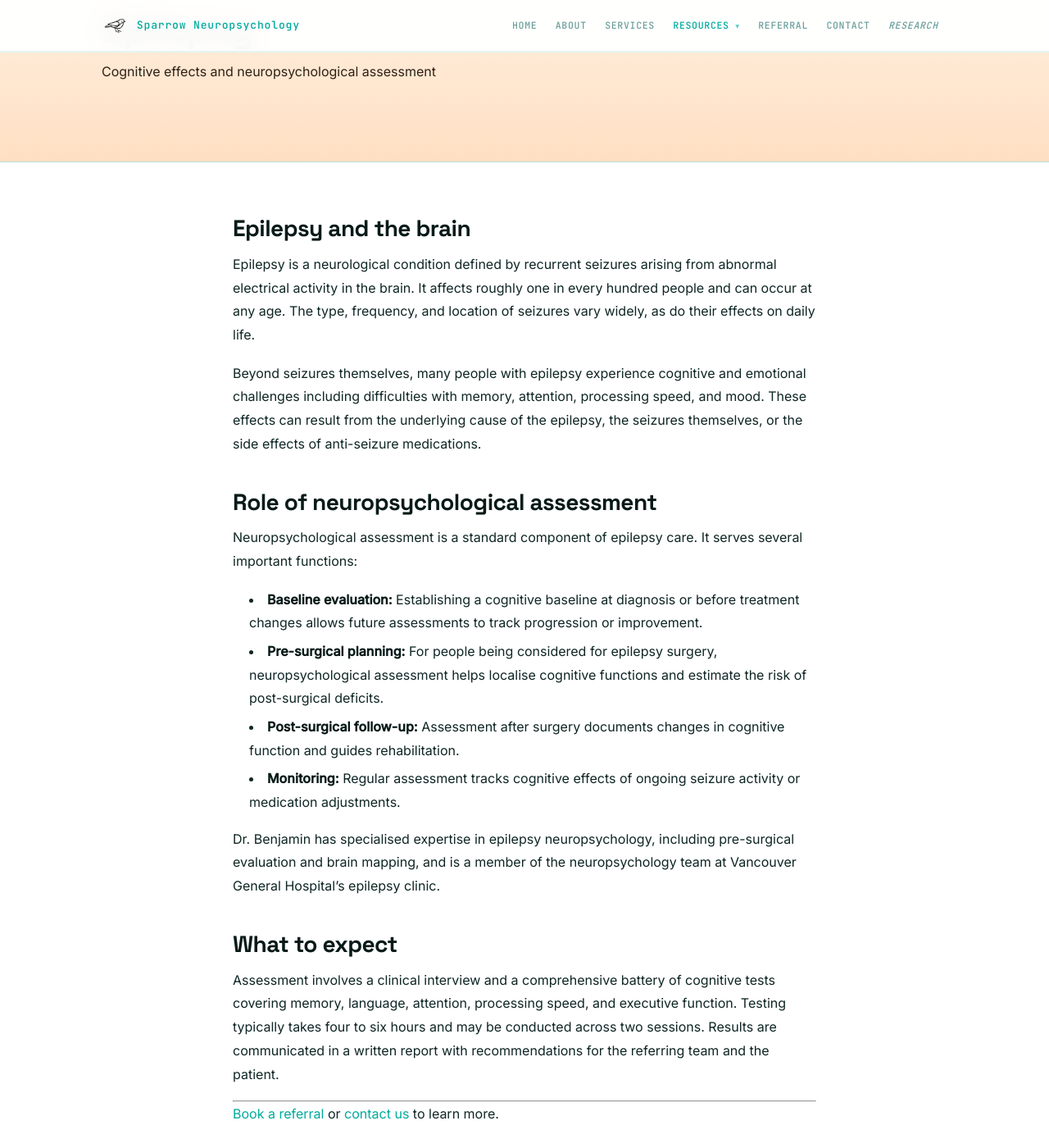
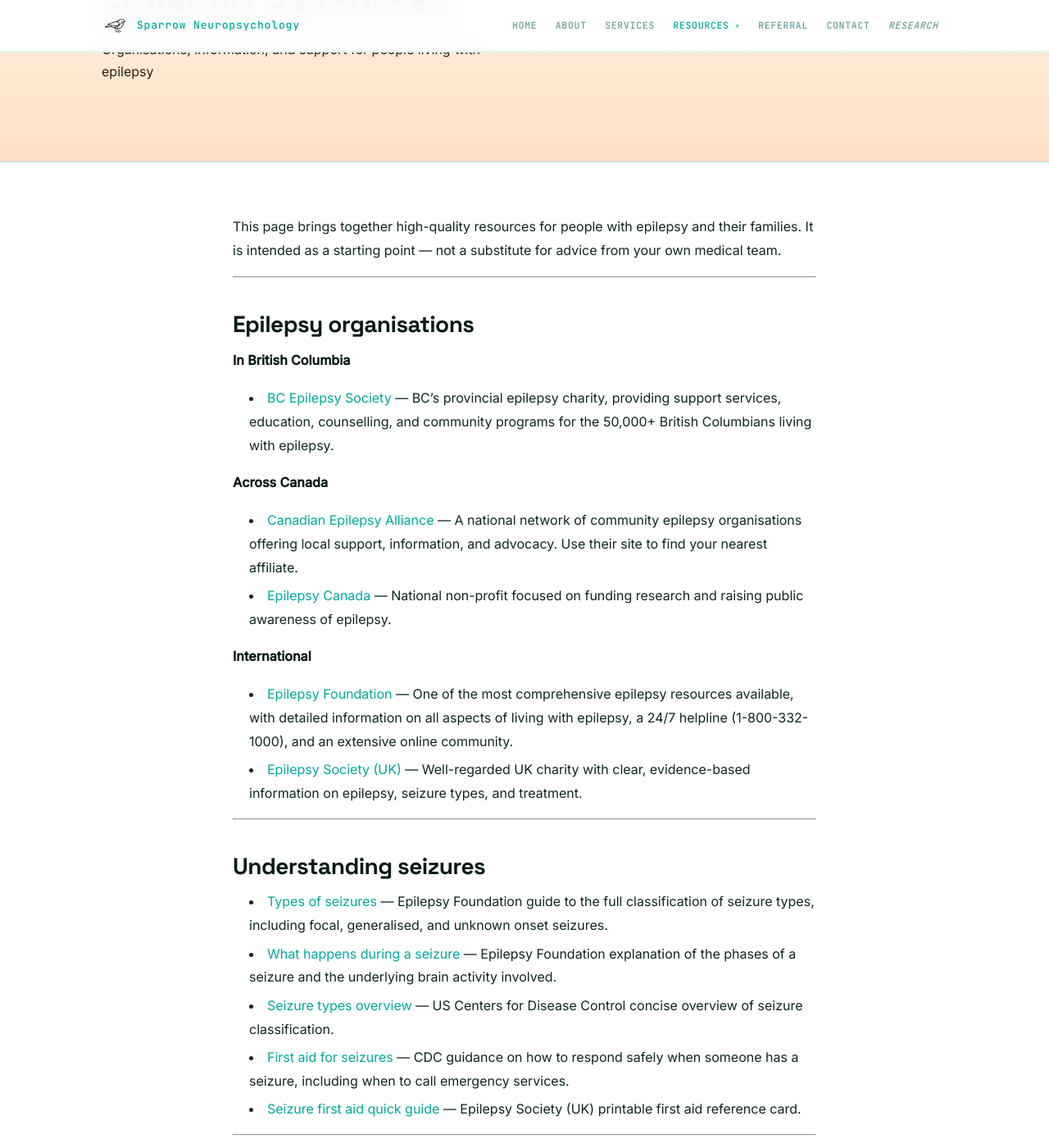
Before and after one commit to cfxb/sparrow-clinic, a Jekyll site: the page built from resources/epilepsy.md, in a window 1280 px wide and 1400 px high, scrolled down 326 px. Shown: the whole window at 82% size. Built offline with Jekyll 4.4.1, drawn with Linux system fonts in a browser that asks for light colours; some of the changed text lies outside the part shown.

Commit message:
Build out epilepsy resources page with curated external links
Co-Authored-By: Claude Sonnet 4.6 <noreply@anthropic.com>

```diff
--- a/resources/epilepsy.md
+++ b/resources/epilepsy.md
@@ -1,32 +1,74 @@
 ---
 layout: page
-title: Epilepsy — Sparrow Neuropsychology
-hero_title: Epilepsy
-hero_subtitle: Cognitive effects and neuropsychological assessment
+title: Epilepsy Resources — Sparrow Neuropsychology
+hero_title: Epilepsy Resources
+hero_subtitle: Organisations, information, and support for people living with epilepsy
 narrow: true
 ---
 
-## Epilepsy and the brain
-
-Epilepsy is a neurological condition defined by recurrent seizures arising from abnormal electrical activity in the brain. It affects roughly one in every hundred people and can occur at any age. The type, frequency, and location of seizures vary widely, as do their effects on daily life.
-
-Beyond seizures themselves, many people with epilepsy experience cognitive and emotional challenges including difficulties with memory, attention, processing speed, and mood. These effects can result from the underlying cause of the epilepsy, the seizures themselves, or the side effects of anti-seizure medications.
-
-## Role of neuropsychological assessment
-
-Neuropsychological assessment is a standard component of epilepsy care. It serves several important functions:
-
-- **Baseline evaluation:** Establishing a cognitive baseline at diagnosis or before treatment changes allows future assessments to track progression or improvement.
-- **Pre-surgical planning:** For people being considered for epilepsy surgery, neuropsychological assessment helps localise cognitive functions and estimate the risk of post-surgical deficits.
-- **Post-surgical follow-up:** Assessment after surgery documents changes in cognitive function and guides rehabilitation.
-- **Monitoring:** Regular assessment tracks cognitive effects of ongoing seizure activity or medication adjustments.
-
-Dr. Benjamin has specialised expertise in epilepsy neuropsychology, including pre-surgical evaluation and brain mapping, and is a member of the neuropsychology team at Vancouver General Hospital's epilepsy clinic.
-
-## What to expect
-
-Assessment involves a clinical interview and a comprehensive battery of cognitive tests covering memory, language, attention, processing speed, and executive function. Testing typically takes four to six hours and may be conducted across two sessions. Results are communicated in a written report with recommendations for the referring team and the patient.
+This page brings together high-quality resources for people with epilepsy and their families. It is intended as a starting point — not a substitute for advice from your own medical team.
 
 ---
 
-[Book a referral](/referral/) or [contact us](/contact/) to learn more.
+## Epilepsy organisations
+
+**In British Columbia**
+
+- [BC Epilepsy Society](https://bcepilepsy.com/){:target="_blank" rel="noopener"} — BC's provincial epilepsy charity, providing support services, education, counselling, and community programs for the 50,000+ British Columbians living with epilepsy.
+
+**Across Canada**
+
+- [Canadian Epilepsy Alliance](https://www.canadianepilepsyalliance.org/){:target="_blank" rel="noopener"} — A national network of community epilepsy organisations offering local support, information, and advocacy. Use their site to find your nearest affiliate.
+- [Epilepsy Canada](https://www.epilepsy.ca/){:target="_blank" rel="noopener"} — National non-profit focused on funding research and raising public awareness of epilepsy.
+
+**International**
+
+- [Epilepsy Foundation](https://www.epilepsy.com/){:target="_blank" rel="noopener"} — One of the most comprehensive epilepsy resources available, with detailed information on all aspects of living with epilepsy, a 24/7 helpline (1-800-332-1000), and an extensive online community.
+- [Epilepsy Society (UK)](https://epilepsysociety.org.uk/){:target="_blank" rel="noopener"} — Well-regarded UK charity with clear, evidence-based information on epilepsy, seizure types, and treatment.
+
+---
+
+## Understanding seizures
+
+- [Types of seizures](https://www.epilepsy.com/what-is-epilepsy/seizure-types){:target="_blank" rel="noopener"} — Epilepsy Foundation guide to the full classification of seizure types, including focal, generalised, and unknown onset seizures.
+- [What happens during a seizure](https://www.epilepsy.com/what-is-epilepsy/understanding-seizures/what-happens-during-seizure){:target="_blank" rel="noopener"} — Epilepsy Foundation explanation of the phases of a seizure and the underlying brain activity involved.
+- [Seizure types overview](https://www.cdc.gov/epilepsy/about/types-of-seizures.html){:target="_blank" rel="noopener"} — US Centers for Disease Control concise overview of seizure classification.
+- [First aid for seizures](https://www.cdc.gov/epilepsy/first-aid-for-seizures/index.html){:target="_blank" rel="noopener"} — CDC guidance on how to respond safely when someone has a seizure, including when to call emergency services.
+- [Seizure first aid quick guide](https://epilepsysociety.org.uk/about-epilepsy/first-aid-epileptic-seizures/first-aid-quick-guide){:target="_blank" rel="noopener"} — Epilepsy Society (UK) printable first aid reference card.
+
+---
+
+## Living with epilepsy
+
+- [Driving and transportation](https://www.epilepsy.com/lifestyle/driving-and-transportation){:target="_blank" rel="noopener"} — Information on seizure-free period requirements, licensing rules, and transport alternatives. (Note: driving rules vary by province — confirm current BC rules with ICBC or your neurologist.)
+- [Employment](https://www.epilepsy.com/lifestyle/employment){:target="_blank" rel="noopener"} — Guidance on workplace rights, reasonable accommodations, safety-sensitive roles, and whether and how to disclose epilepsy to an employer.
+- [Safety at home](https://www.epilepsy.com/preparedness-safety/staying-safe/safety-home){:target="_blank" rel="noopener"} — Practical tips for reducing seizure-related injury risk in the kitchen, bathroom, and bedroom.
+- [Exercise and sports](https://www.epilepsy.com/preparedness-safety/staying-safe/exercise-sports){:target="_blank" rel="noopener"} — Information on safe participation in physical activity and sport, including water safety.
+- [Pregnancy and epilepsy](https://www.epilepsy.com/lifestyle/family-planning/pregnancy){:target="_blank" rel="noopener"} — What to discuss with your neurologist before and during pregnancy, including medication management and monitoring.
+
+---
+
+## Mental health support in BC
+
+Living with a chronic neurological condition like epilepsy carries a higher risk of anxiety and depression. Support is available.
+
+- [BC Epilepsy Society — counselling and support](https://bcepilepsy.com/){:target="_blank" rel="noopener"} — The BC Epilepsy Society offers counselling services and peer support specifically for people affected by epilepsy in BC.
+- [Here to Help BC](https://www.heretohelp.bc.ca/){:target="_blank" rel="noopener"} — BC-based mental health information, self-assessments, and connections to local services.
+- [Canadian Mental Health Association — BC](https://bc.cmha.ca/mental-health/find-help/){:target="_blank" rel="noopener"} — Find mental health programmes and peer support in your community across BC.
+- [Crisis Line Association of BC](https://www.crisislines.bc.ca/){:target="_blank" rel="noopener"} — Directory of volunteer-operated crisis and distress lines across British Columbia.
+- **310 Mental Health Line** — Call or text **310-6789** (no area code needed) for free, 24/7 emotional support and mental health referrals anywhere in BC.
+- **National Crisis Line** — Call or text **9-8-8** (toll-free, 24/7) for immediate support if you are in crisis.
+
+---
+
+## Memory and cognitive strategies
+
+Memory difficulties are common in epilepsy and can result from the condition itself, seizure activity, or medication effects. These resources offer practical, evidence-based strategies.
+
+- [Memory and epilepsy](https://www.epilepsy.com/what-is-epilepsy/understanding-epilepsy/memory-and-epilepsy){:target="_blank" rel="noopener"} — Epilepsy Foundation overview of why memory is affected in epilepsy and strategies for managing difficulties.
+- [Cognition and epilepsy](https://www.epilepsy.com/what-is-epilepsy/understanding-epilepsy/cognition-and-epilepsy){:target="_blank" rel="noopener"} — Epilepsy Foundation broader discussion of cognitive effects including attention, language, and processing speed, alongside memory.
+- [CURE Epilepsy: cognitive rehabilitation](https://www.cureepilepsy.org/understanding-epilepsy/epilepsy-basics/cognitive-rehabilitation/){:target="_blank" rel="noopener"} — Introduction to cognitive rehabilitation approaches, including compensatory strategies and memory aids, from a leading US epilepsy research charity.
+
+---
+
+If you are interested in a neuropsychological assessment to better understand cognitive difficulties related to epilepsy, please [contact us](/contact/) or [submit a referral](/referral/).
```
